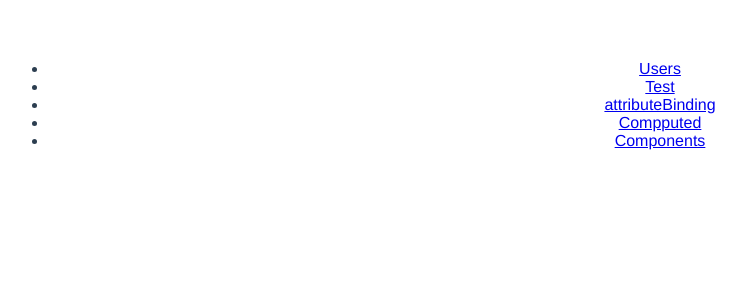
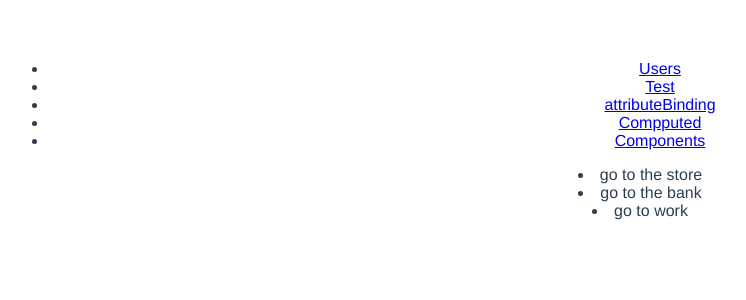
Before and after one commit to Matrix-X/vueapp, a Vue app: page /components in a window 1280 px wide. Shown: the top 300 px of the page, without its empty margins (0-746 px from the left). Built offline with nearby package versions, Linux system fonts and the light colour scheme; what vue-resource would draw is missing.

Commit message:
add task comonent into components tutorial

```diff
--- a/src/components/Components.vue
+++ b/src/components/Components.vue
@@ -5,6 +5,9 @@
 <template>
 
   <div class="components">
+    <task>go to the store</task>
+    <task>go to the bank</task>
+    <task>go to work</task>
   </div>
 
 
@@ -12,6 +15,17 @@
 </template>
 
 <script>
+
+
+// add new task component
+import Vue from 'vue'
+
+Vue.component('task', {
+  template: '<li><slot></slot></li>'
+});
+// add new task component
+
+
 
 export default {
     name: 'Components',
```
